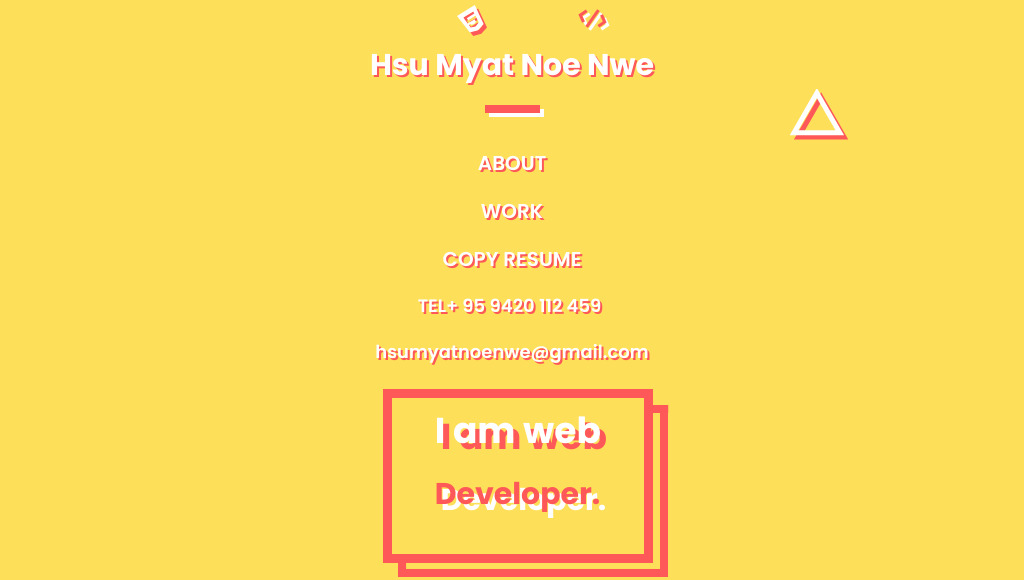
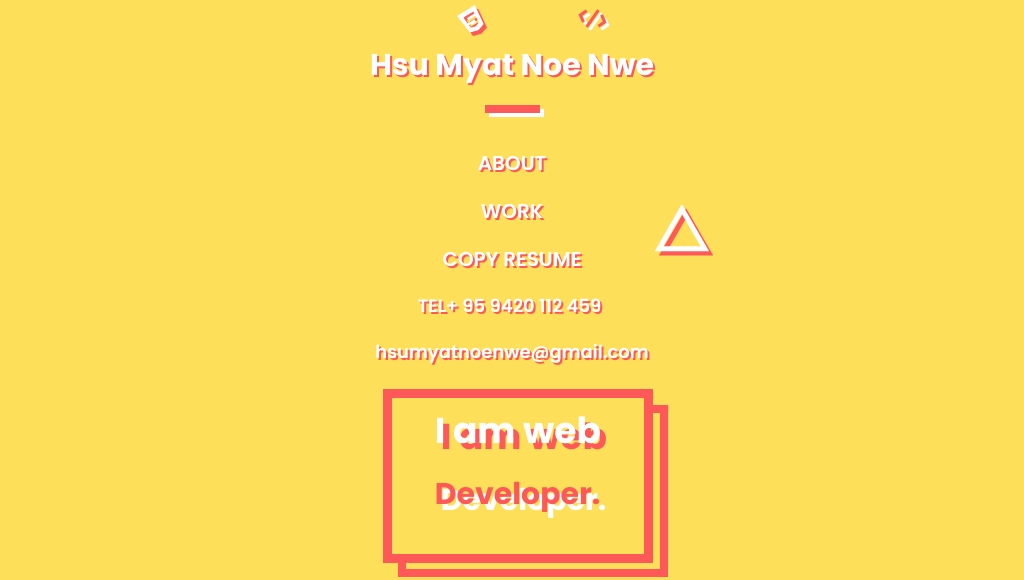
Before and after one commit to susuaungth/hsumyat.github.io, a plain HTML site: page index.html in a window 1024 px wide. Shown: the top 580 px of the page. Drawn offline with Linux system fonts and the light colour scheme.

Commit message:
width update

```diff
--- a/css/responsive.css
+++ b/css/responsive.css
@@ -494,7 +494,6 @@
 	}
 	.blocks.first-intro-info .second-detail-intro {
 		float: none;
-		width: 100%;
 		display: table;
 		margin: 0 auto;
 	}
@@ -529,9 +528,9 @@
 		left: 36%;
 	}
 	.blocks.first-intro-info .polygon.type-1 {
-		right: -60%;
-		top: -12%;
-		background-size: 58px auto;
+    right: -126%;
+    top: 30%;
+    background-size: 58px auto;
 	}
 	.blocks.introduction-info .aboutme-detail {
 		padding: 43px 0;
```
